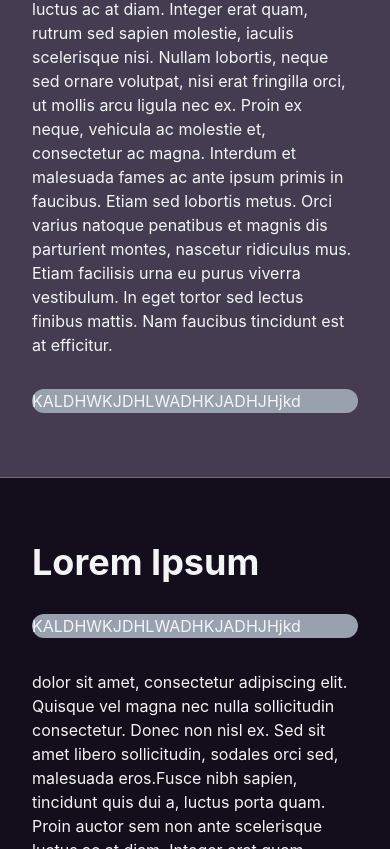
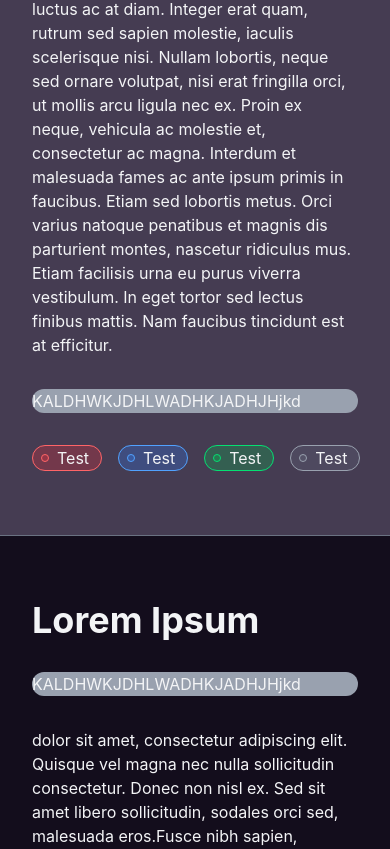
Before and after one commit to GravenSoft-DEV/gravensoft-dev.github.io, a React (Vite) app in the folder gravensoft-website/: page /#/home in a window 390 px wide. Shown: the part 1151-2000 px from the top of the page. Built offline with nearby package versions, Linux system fonts and the light colour scheme.

Commit message:
new components

```diff
--- a/gravensoft-website/package.json
+++ b/gravensoft-website/package.json
@@ -13,6 +13,7 @@
     "@tailwindcss/vite": "^4.3.3",
     "react": "^19.2.8",
     "react-dom": "^19.2.8",
+    "react-fast-marquee": "^1.6.5",
     "react-router-dom": "^7.18.2",
     "tailwindcss": "^4.3.3"
   },
--- a/gravensoft-website/src/components/Bars.tsx
+++ b/gravensoft-website/src/components/Bars.tsx
@@ -26,8 +26,8 @@ export function HeaderBar() {
           <p className="font-bold">GravenSoft</p>
           <nav className={`flex gap-12 text-sm font-medium ${Colors.textMutedNav}`}>
             {
-              ROUTES.filter((route) => route.name && route.path !== "*").map((route) => (
-                <Tab key={route.path} path={route.path}>{`${route.name}`}</Tab>
+              ROUTES.filter((route) => route.name && route.path !== "*").map((route, index) => (
+                <Tab key={route.path || `route-${index}`} path={route.path}>{`${route.name}`}</Tab>
               ))
             }
           </nav>
@@ -49,9 +49,9 @@ export function FooterBar() {
             {LinkColumns.map(([title, links]) => (
               <div key={title} className="flex flex-col gap-2">
                 <span className="font-bold">{title}</span>
-                {links.map((hyperlink) => (
+                {links.map((hyperlink, index) => (
                   <a
-                    key={hyperlink.link}
+                    key={`${hyperlink.link}-${index}`}
                     className="duration-75 hover:translate-x-1 text-purple-300 hover:text-white flex flex-row items-center gap-2"
                     href={hyperlink.link}
                     rel="noreferrer noopener"
--- a/gravensoft-website/src/components/Block.tsx
+++ b/gravensoft-website/src/components/Block.tsx
@@ -8,10 +8,10 @@ interface BlockProps {
 
 export default function Block({children, classOverride, borderVisible = true}: BlockProps) {
     return (
-        <div className={`w-full flex flex-col justify-center items-center ${borderVisible ? `border-b border-gray-500` : null} ${classOverride}`}>
+        <section className={`w-full flex flex-col justify-center items-center ${borderVisible ? `border-b border-gray-500` : ''} ${classOverride}`}>
             <div className={`w-full h-full max-w-6xl py-16 sm:py-24 px-8 xl:px-0`}>
                 {children}
             </div>
-        </div>
+        </section>
     );
 }
--- /dev/null
+++ b/gravensoft-website/src/components/Chip.tsx
@@ -0,0 +1,26 @@
+import type { ReactNode } from "react";
+
+const colorMap = {
+  red: 'border-red-400 text-grey-100 bg-red-500/25',
+  blue: 'border-blue-400 text-grey-100 bg-blue-500/25',
+  green: 'border-green-400 text-grey-100 bg-green-500/25',
+  gray: 'border-gray-400 text-grey-100 bg-gray-500/25',
+};
+
+type ChipColor = keyof typeof colorMap;
+
+interface ChipSchema {
+    children?: ReactNode;
+    classOverride?: string;
+    colorOverride?: ChipColor;
+}
+
+export default function Chip({children, classOverride, colorOverride = "gray"}: ChipSchema) {
+    const colorClass = colorMap[colorOverride] || colorMap.gray;
+    return (
+        <div className={`border rounded-full flex justify-center w-fit px-2 pr-3 gap-2 ${colorClass} ${classOverride} items-center`}>
+            <div className={`border w-2 h-2 rounded-full ${colorClass}`}></div>
+            {children}
+        </div>
+    );
+}
--- a/gravensoft-website/src/components/Panel.tsx
+++ b/gravensoft-website/src/components/Panel.tsx
@@ -5,12 +5,29 @@ interface PanelProps {
     classOverride?: string;
 }
 
-export default function Panel({children, classOverride}: PanelProps) {
+interface HoverProps extends PanelProps {
+    translate?: boolean;
+    highlight?: boolean;
+    translateOverride?: string;
+    highlightOverride?: string;
+}
+
+export function Panel({children, classOverride='bg-gray-400'}: PanelProps) {
   return (
-    <>
-      <div className={`bg-gray-400 rounded-2xl ${classOverride}`}>
-        {children}
-      </div>
-    </>
+    <div className={`rounded-2xl ${classOverride}`}>
+      {children}
+    </div>
   );
 }
+
+export function HoverPanel(
+    { children,
+      classOverride,
+      translate,
+      highlight,
+      translateOverride = 'hover:-translate-y-4',
+      highlightOverride }: HoverProps) {
+  return (
+    <Panel classOverride={`${translate ? translateOverride : ''} ${highlight ? highlightOverride : ''} duration-75 ${classOverride}`}>{children}</Panel>
+  );
+}
--- a/gravensoft-website/src/components/VideoPlayer.tsx
+++ b/gravensoft-website/src/components/VideoPlayer.tsx
@@ -1,14 +1,16 @@
 interface VideoSchema {
-    url: string
+    url: string;
     containerClassOverride?: string;
     videoClassOverride?: string;
+    loop?: boolean;
 }
 
-export default function VideoPlayer({ url, containerClassOverride, videoClassOverride }: VideoSchema) {
+export default function VideoPlayer({ url, containerClassOverride, videoClassOverride, loop }: VideoSchema) {
   return (
     <div className={`overflow-hidden bg-black ${containerClassOverride ? containerClassOverride : "shadow-2xl max-w-3xl mx-auto my-8 rounded-xl"}`}>
       <video
         className={`w-full absolute top-1/2 left-1/2 -translate-x-1/2 -translate-y-1/2 h-full max-w-none pointer-events-none object-cover aspect-video ${videoClassOverride}`}
+        loop={loop}
         muted
         autoPlay
         playsInline
--- a/gravensoft-website/src/routes/404.tsx
+++ b/gravensoft-website/src/routes/404.tsx
@@ -4,7 +4,7 @@ export default function NotFound() {
   return (
     <main>
       <title>Page not found! | Gravensoft</title>
-      <Block classOverride={`relative bg-[rgba(19,13,28,1)] min-h-[100svh]`}>
+      <Block classOverride={`relative bg-[rgba(19,13,28,1)]`}>
         <h1 className="text-4xl font-bold">Nothing here but us.</h1>
         <p style={{ whiteSpace: 'pre-line' }}>
           The page you are looking for does not exist.
--- a/gravensoft-website/src/routes/Home.tsx
+++ b/gravensoft-website/src/routes/Home.tsx
@@ -1,8 +1,11 @@
 import Block from "../components/Block";
-import Panel from "../components/Panel";
+import { HoverPanel, Panel } from "../components/Panel";
 import VideoPlayer from "../components/VideoPlayer";
 import { HOME } from "../data/routes/home"
 import badApple from '../assets/background.mp4'
+import Chip from "../components/Chip";
+import MarqueeModule from "react-fast-marquee";
+const Marquee = (MarqueeModule as any).default || MarqueeModule;
 
 export default function Home() {
   return (
@@ -17,13 +20,19 @@ export default function Home() {
         </div>
         <div className="pointer-events-none z-1 absolute left-0 bottom-0 w-full h-full bg-linear-to-b from-black/0 to-250% to-black flex items-center justify-center">
         </div>
-        <VideoPlayer url={badApple} containerClassOverride="absolute inset-0 z-0 w-full h-full"/>
+        <VideoPlayer url={badApple} containerClassOverride="absolute inset-0 z-0 w-full h-full" loop={true} />
       </Block>
       <Block classOverride={`bg-[rgba(69,60,82,1)]`}>
         <h1 className="text-4xl font-bold mb-8">{HOME.testTitle}</h1>
-        <div className="flex flex-col sm:flex-row gap-8">
+        <div className="flex flex-col sm:flex-row gap-8 mb-8">
           <p>{HOME.testTest}</p>
           <Panel>KALDHWKJDHLWADHKJADHJHjkd</Panel>
+        </div>
+        <div className="flex flex-row gap-4">
+          <Chip colorOverride={'red'}>Test</Chip>
+          <Chip colorOverride={'blue'}>Test</Chip>
+          <Chip colorOverride={'green'}>Test</Chip>
+          <Chip colorOverride={'gray'}>Test</Chip>
         </div>
       </Block>
       <Block classOverride={`bg-[rgba(19,13,28,1)]`}>
@@ -61,11 +70,22 @@ export default function Home() {
           </div>
         </div>
       </Block>
-      <Block classOverride={`bg-[rgba(19,13,28,1)]`} borderVisible={false}>
-        <div className="flex flex-col lg:flex-row gap-8 justify-between">
-          <Panel classOverride="min-w-xs min-h-100">Basic</Panel>
-          <Panel classOverride="min-w-xs min-h-100">Premium</Panel>
-          <Panel classOverride="min-w-xs min-h-100">Pro</Panel>
+      <Block classOverride={`bg-[rgba(19,13,28,1)]`}>
+        <div className="flex flex-col lg:flex-row gap-8 justify-between items-center">
+          <HoverPanel classOverride="transition-all min-w-xs min-h-100 bg-linear-to-br border-1 border-green-500 from-green-800/50 to-75% to-green-400/50" translate={true} highlight={true} highlightOverride="hover:shadow-green-300/50 hover:shadow-xl hover:from-green-800/50 to-75% hover:to-green-300/50">Basic</HoverPanel>
+          <HoverPanel classOverride="transition-all min-w-xs min-h-110 bg-linear-to-br border-1 border-yellow-500 from-yellow-800/50 to-75% to-yellow-400/50" translate={true} highlight={true} highlightOverride="hover:shadow-yellow-200/50 hover:shadow-xl hover:from-yellow-800/50 to-75% hover:to-yellow-200/50">Premium</HoverPanel>
+          <HoverPanel classOverride="transition-all min-w-xs min-h-100 bg-linear-to-br border-1 border-red-500 from-red-800/50 to-75% to-red-400/50" translate={true} highlight={true} highlightOverride="hover:shadow-red-300/50 hover:shadow-xl hover:from-red-800/50 to-75% hover:to-red-300/50">Pro</HoverPanel>
+        </div>
+      </Block>
+      <Block classOverride={`bg-[rgba(69,60,82,1)]`} borderVisible={false}>
+        <div className="relative w-screen left-1/2 right-1/2 ml-[-50vw] mr-[-50vw]">
+          <Marquee pauseOnHover={true} className="w-full">
+            <div className="flex">
+              <Panel classOverride="h-100 w-180 bg-gray-400 mx-2">Hey hey</Panel>
+              <Panel classOverride="h-100 w-180 bg-gray-400 mx-2">Hey hey</Panel>
+              <Panel classOverride="h-100 w-180 bg-gray-400 mx-2">Hey hey</Panel>
+            </div>
+          </Marquee>
         </div>
       </Block>
     </main>
--- a/gravensoft-website/src/routes/Portfolio.tsx
+++ b/gravensoft-website/src/routes/Portfolio.tsx
@@ -1,10 +1,15 @@
+import Block from "../components/Block";
+
 export default function Portfolio() {
   return (
     <main>
       <title>Portfolio | Gravensoft</title>
-      <p>
-
-      </p>
+      <Block classOverride={`bg-[rgba(69,60,82,1)]`}>
+        <h1 className="text-4xl font-bold mb-8">Made by GravenSoft</h1>
+        <div className="flex flex-col sm:flex-row gap-8">
+          <p>nexsplit</p>
+        </div>
+      </Block>
     </main>
   );
 }
```
Also changed, not shown: gravensoft-website/src/components/Buttons.tsx (added), 1 other file (tests, documents, lock files or other folders).
